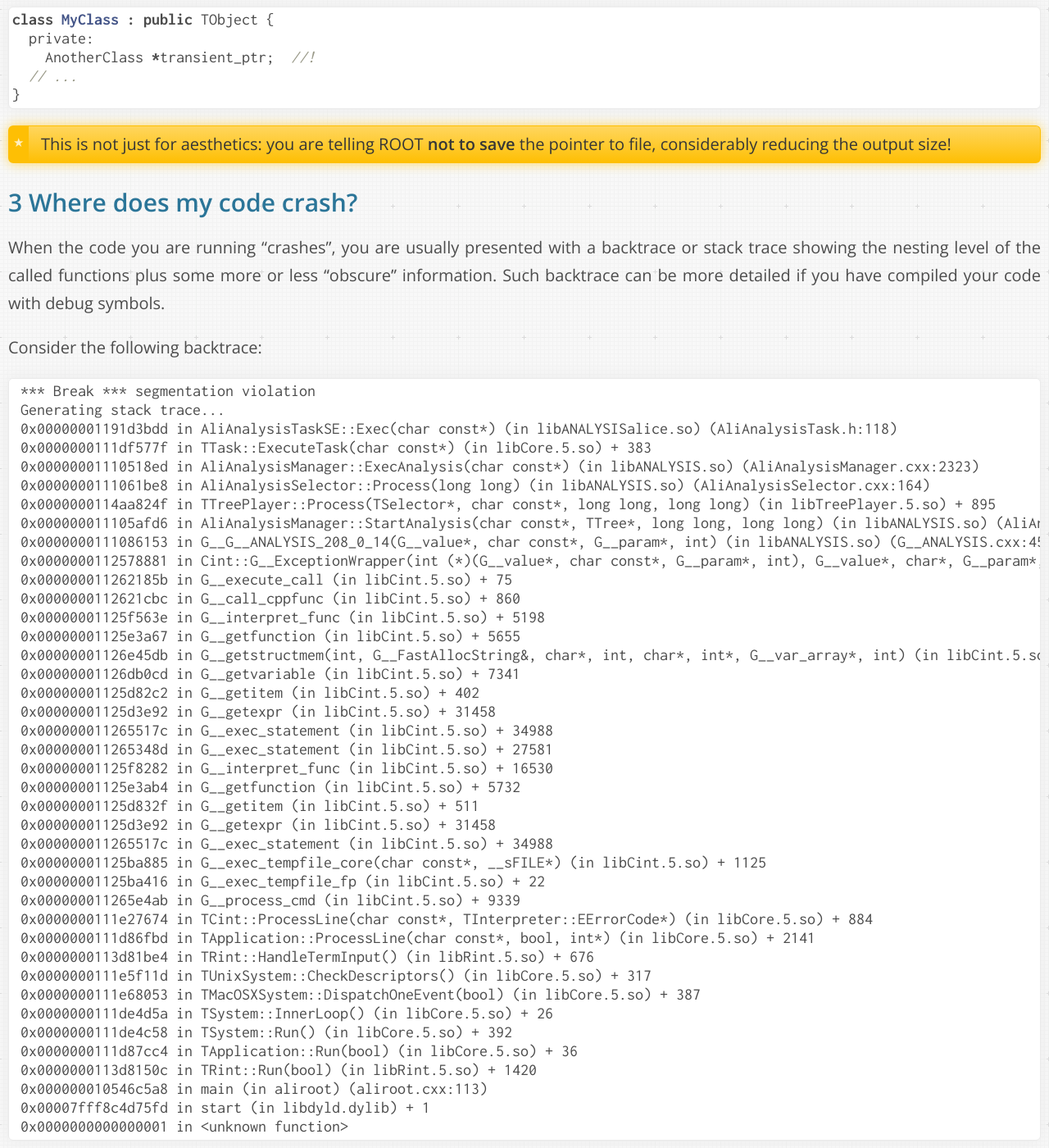
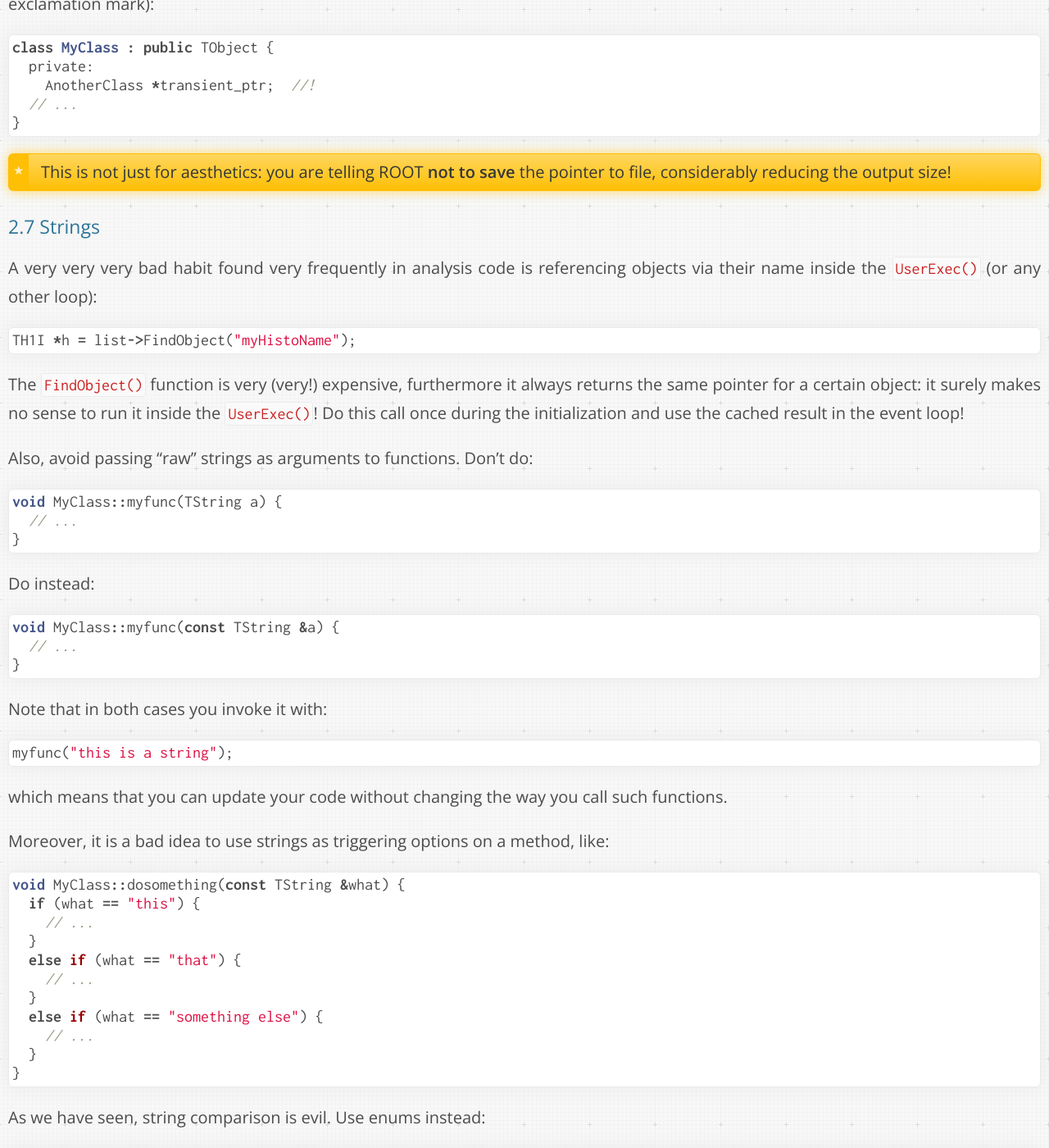
Before and after one commit to dberzano/dberzano.github.io, a Jekyll site: the page built from alice/debug/index.md, in a window 1280 px wide and 1400 px high, scrolled down 9589 px. Shown: the whole window at 82% size. Built offline with Jekyll 4.4.1, drawn with Linux system fonts in a browser that asks for light colours; Markdown is read by kramdown in place of the engine named in the settings; some of the changed text lies outside the part shown.

Commit message:
DebugTut: string tips

````diff
--- a/alice/debug/index.md
+++ b/alice/debug/index.md
@@ -445,6 +445,85 @@ class MyClass : public TObject {
 
 > This is not just for aesthetics: you are telling ROOT **not to
 > save** the pointer to file, considerably reducing the output size!
+
+
+### Strings
+
+A very very very bad habit found very frequently in analysis code is
+referencing objects via their name inside the `UserExec()` (or any
+other loop):
+
+```c++
+TH1I *h = list->FindObject("myHistoName");
+```
+
+The `FindObject()` function is very (very!) expensive, furthermore it
+always returns the same pointer for a certain object: it surely makes
+no sense to run it inside the `UserExec()`! Do this call **once**
+during the initialization and use the **cached** result in the event
+loop!
+
+Also, avoid passing "raw" strings as arguments to functions. Don't do:
+
+```c++
+void MyClass::myfunc(TString a) {
+  // ...
+}
+```
+
+Do instead:
+
+```c++
+void MyClass::myfunc(const TString &a) {
+  // ...
+}
+```
+
+Note that in both cases you invoke it with:
+
+```c++
+myfunc("this is a string");
+```
+
+which means that you can update your code without changing the way
+you call such functions.
+
+Moreover, it is a **bad idea** to use strings as triggering options on
+a method, like:
+
+```c++
+void MyClass::dosomething(const TString &what) {
+  if (what == "this") {
+    // ...
+  }
+  else if (what == "that") {
+    // ...
+  }
+  else if (what == "something else") {
+    // ...
+  }
+}
+```
+
+As we have seen, **string comparison is evil**. Use **enums** instead:
+
+```c++
+enum dowhat_t { THIS, THAT, SOMETHING_ELSE };
+
+void MyClass::dosomething(const dowhat_t what) {
+  if (what == THIS) {
+    // ...
+  }
+  else if (what == THAT) {
+    // ...
+  }
+  else if (what == SOMETHING_ELSE) {
+    // ...
+  }
+}
+```
+
+The code is as readable, but much more efficient.
 
 
 Where does my code crash?
````
